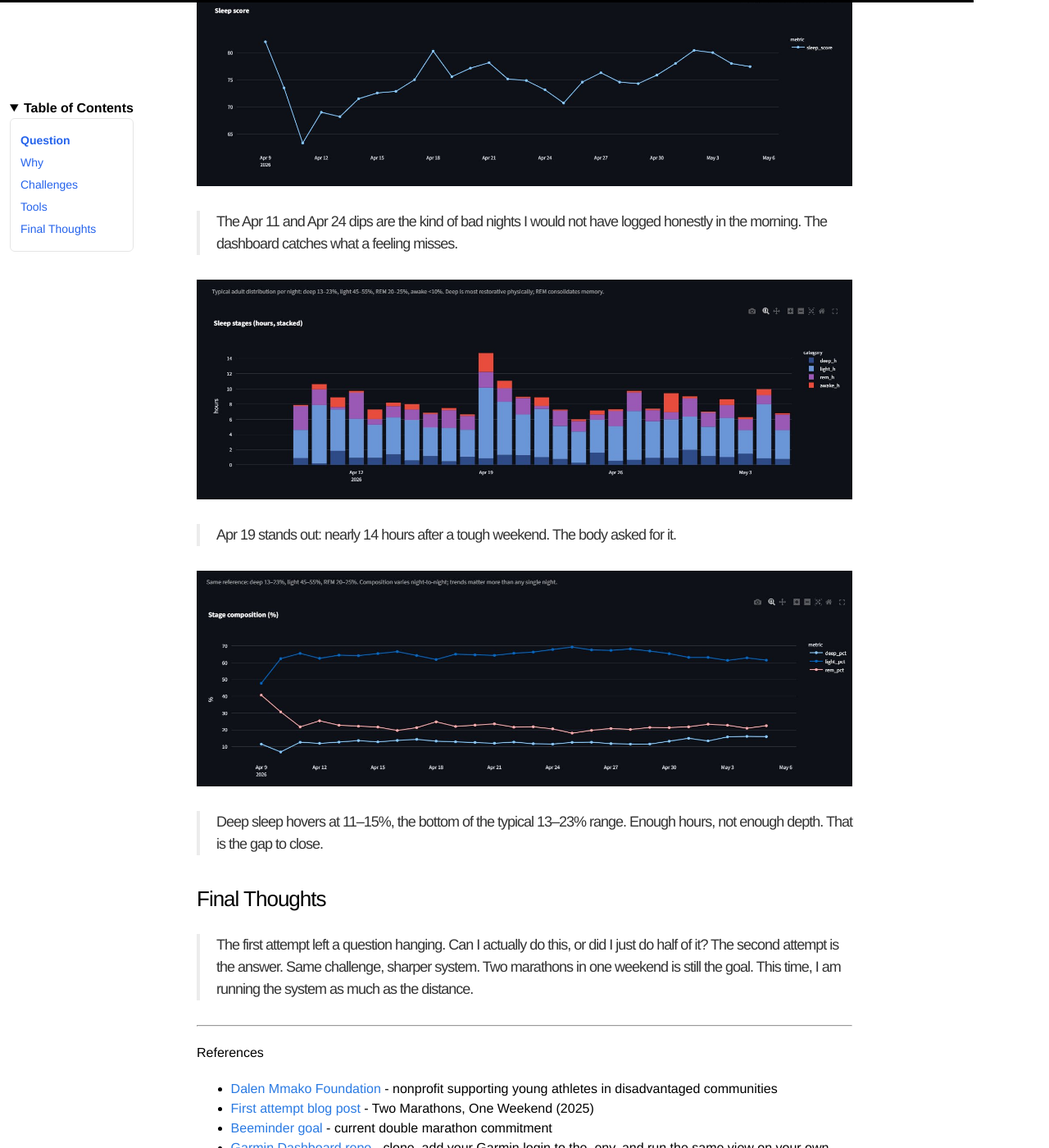
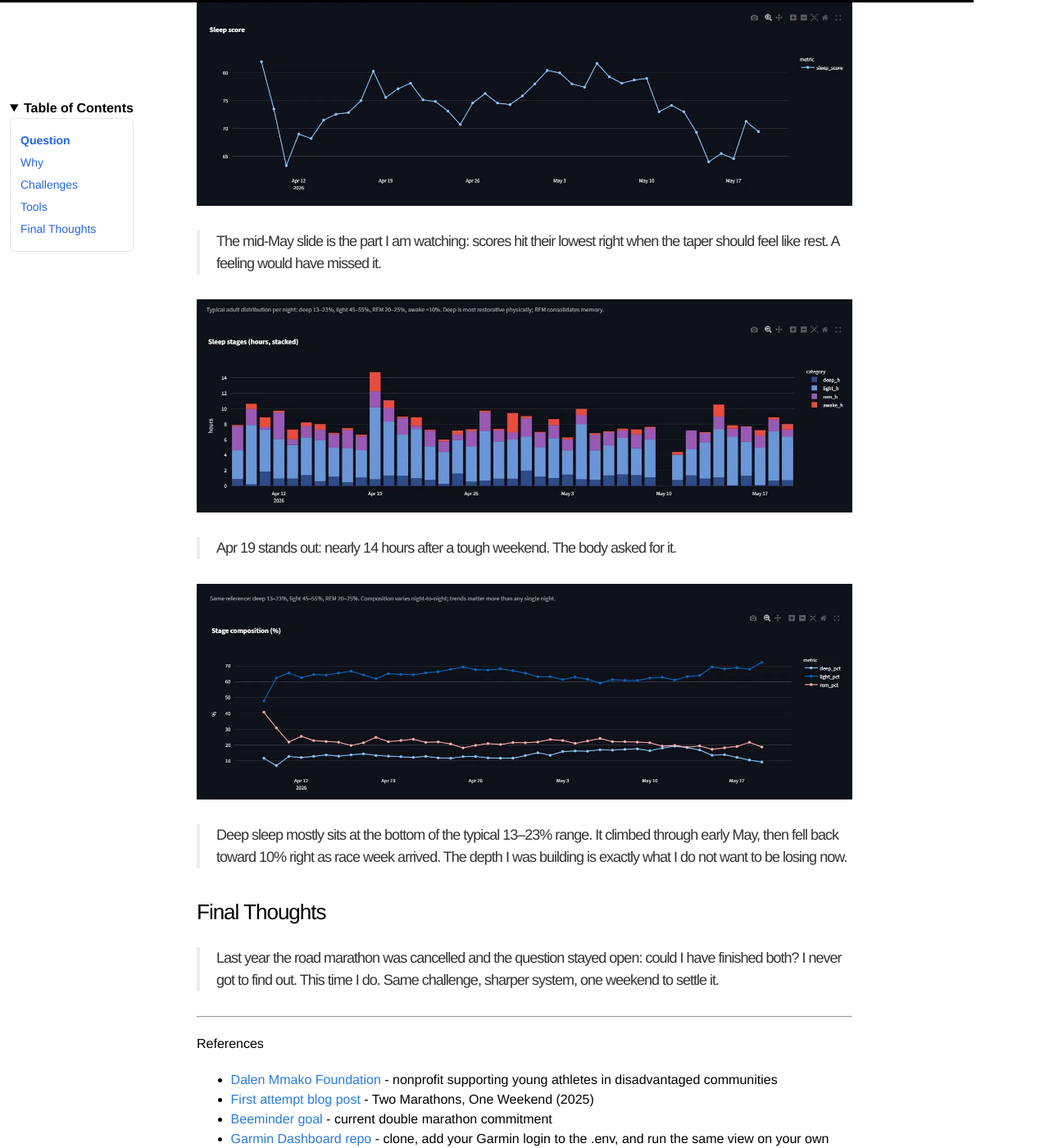
Before and after one commit to rogereo/rogereo.github.io, a Jekyll site: the page built from _posts/2026-05-19-double-marathon-take-two.md, in a window 1280 px wide and 1400 px high, scrolled down 3161 px. Shown: the whole window at 82% size. Built offline with Jekyll 4.4.1, drawn with Linux system fonts in a browser that asks for light colours.

Commit message:
updated garmin data

```diff
--- a/_posts/2026-05-19-double-marathon-take-two.md
+++ b/_posts/2026-05-19-double-marathon-take-two.md
@@ -208,7 +208,7 @@ tags:
   <img src="/assets/sleep-score.png" loading="lazy" decoding="async">
 </p>
 
-> The Apr 11 and Apr 24 dips are the kind of bad nights I would not have logged honestly in the morning. The dashboard catches what a feeling misses.
+> The mid-May slide is the part I am watching: scores hit their lowest right when the taper should feel like rest. A feeling would have missed it.
 
 <p align="center">
   <img src="/assets/sleep-stages.png" loading="lazy" decoding="async">
@@ -220,11 +220,11 @@ tags:
   <img src="/assets/stage-composition.png" loading="lazy" decoding="async">
 </p>
 
-> Deep sleep hovers at 11–15%, the bottom of the typical 13–23% range. Enough hours, not enough depth. That is the gap to close.
+> Deep sleep mostly sits at the bottom of the typical 13–23% range. It climbed through early May, then fell back toward 10% right as race week arrived. The depth I was building is exactly what I do not want to be losing now.
 
 ### Final Thoughts
 
-> The first attempt left a question hanging. Can I actually do this, or did I just do half of it? The second attempt is the answer. Same challenge, sharper system. Two marathons in one weekend is still the goal. This time, I am running the system as much as the distance.
+> Last year the road marathon was cancelled and the question stayed open: could I have finished both? I never got to find out. This time I do. Same challenge, sharper system, one weekend to settle it.
 
 -----
 References
```
Also changed, not shown: assets/garmin-dashboard.png, assets/sleep-score.png, assets/sleep-stages.png, assets/stage-composition.png.
